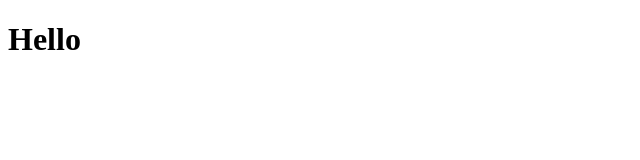
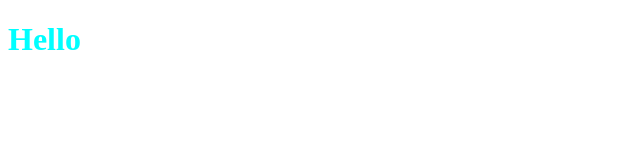
Before and after one commit to rtij/teste_git, a plain HTML site: page index.html in a window 1280 px wide. Shown: the whole page, without its empty margins (0-640 px from the left). Drawn offline with Linux system fonts and the light colour scheme.

Commit message:
color added

```diff
--- a/index.html
+++ b/index.html
@@ -6,6 +6,6 @@
     <title>Document</title>
 </head>
 <body>
-    <h1>Hello</h1>
+    <h1 style="color: aqua;">Hello</h1>
 </body>
 </html>
```
